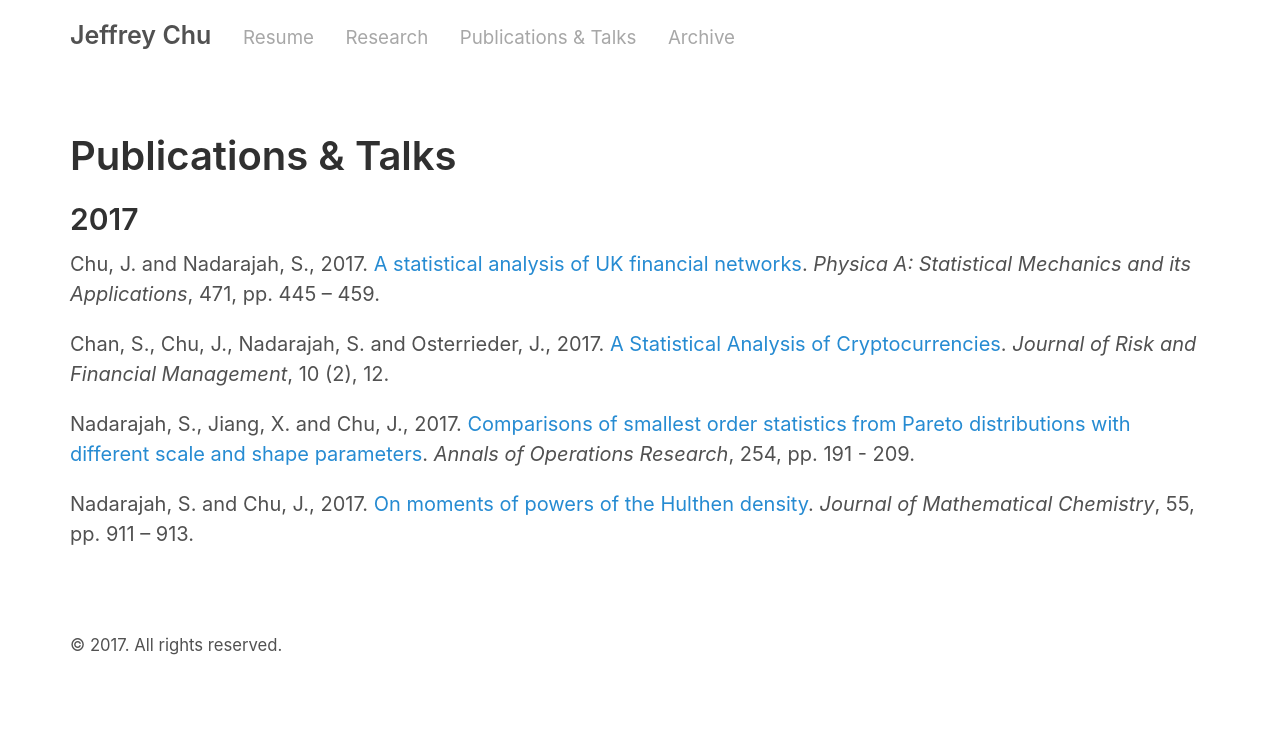
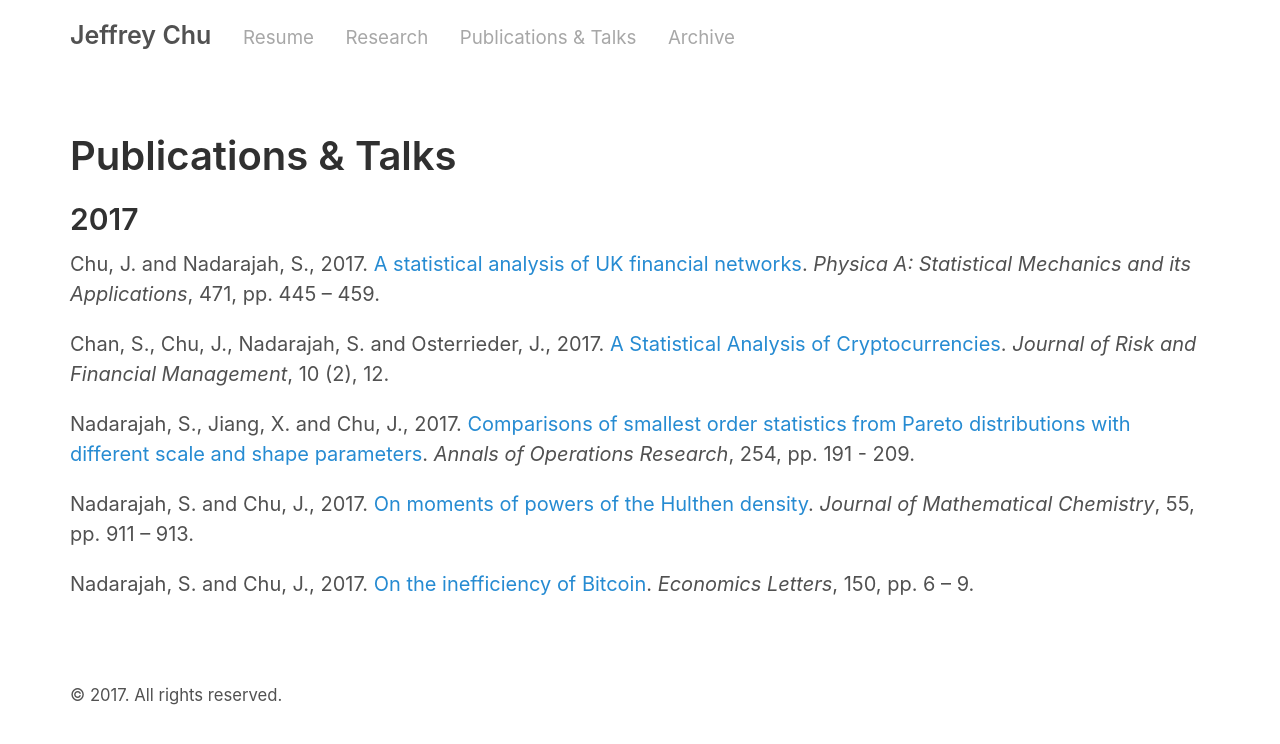
Before and after one commit to jeffrey-chu/jeffrey-chu.github.io, a Jekyll site: the page built from pubtalks.md, in a window 1280 px wide. Shown: the top 744 px of the page. Built offline with Jekyll 4.4.1, drawn with Linux system fonts in a browser that asks for light colours.

Commit message:
Update pubtalks.md

```diff
--- a/pubtalks.md
+++ b/pubtalks.md
@@ -8,3 +8,4 @@ title: Publications & Talks
 <p>Chan, S., Chu, J., Nadarajah, S. and Osterrieder, J., 2017. <a href="http://dx.doi.org/10.3390/jrfm10020012">A Statistical Analysis of Cryptocurrencies</a>. <i>Journal of Risk and Financial Management</i>, 10 (2), 12.</p>
 <p>Nadarajah, S., Jiang, X. and Chu, J., 2017. <a href="https://doi.org/10.1007/s10479-017-2444-0">Comparisons of smallest order statistics from Pareto distributions with different scale and shape parameters</a>. <i>Annals of Operations Research</i>, 254, pp. 191 - 209.</p>
 <p>Nadarajah, S. and Chu, J., 2017. <a href="https://doi.org/10.1007/s10910-016-0717-5">On moments of powers of the Hulthen density</a>. <i>Journal of Mathematical Chemistry</i>, 55, pp. 911 – 913.</p>
+<p>Nadarajah, S. and Chu, J., 2017. <a href="https://doi.org/10.1016/j.econlet.2016.10.033">On the inefficiency of Bitcoin</a>. <i>Economics Letters</i>, 150, pp. 6 – 9.</p>
```
